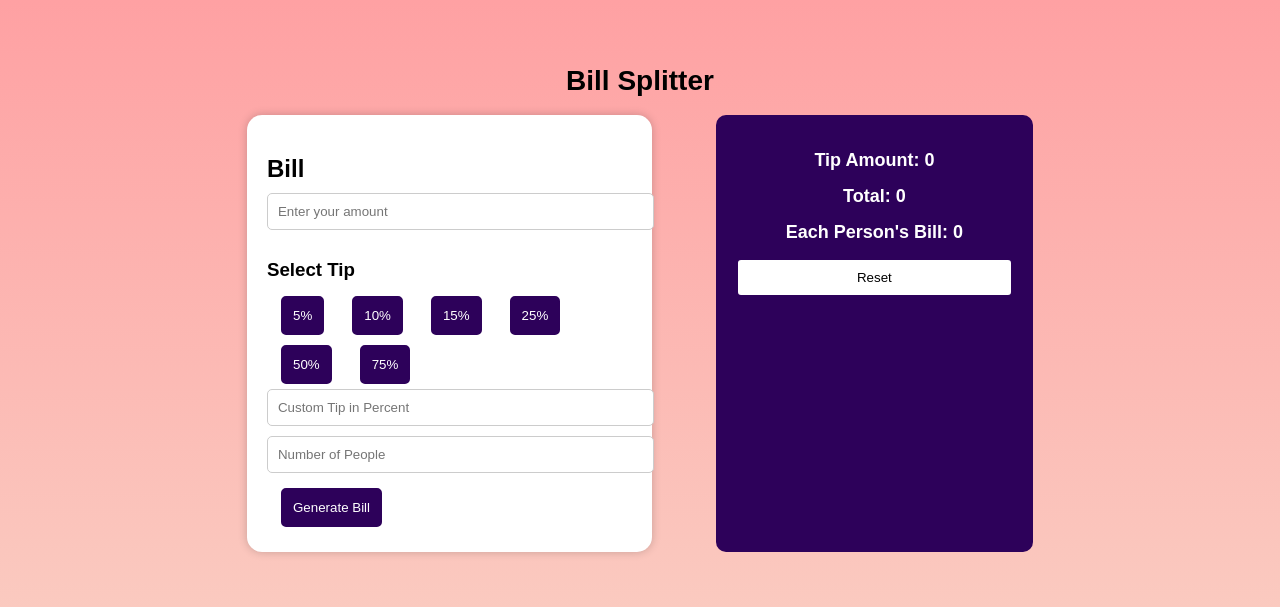
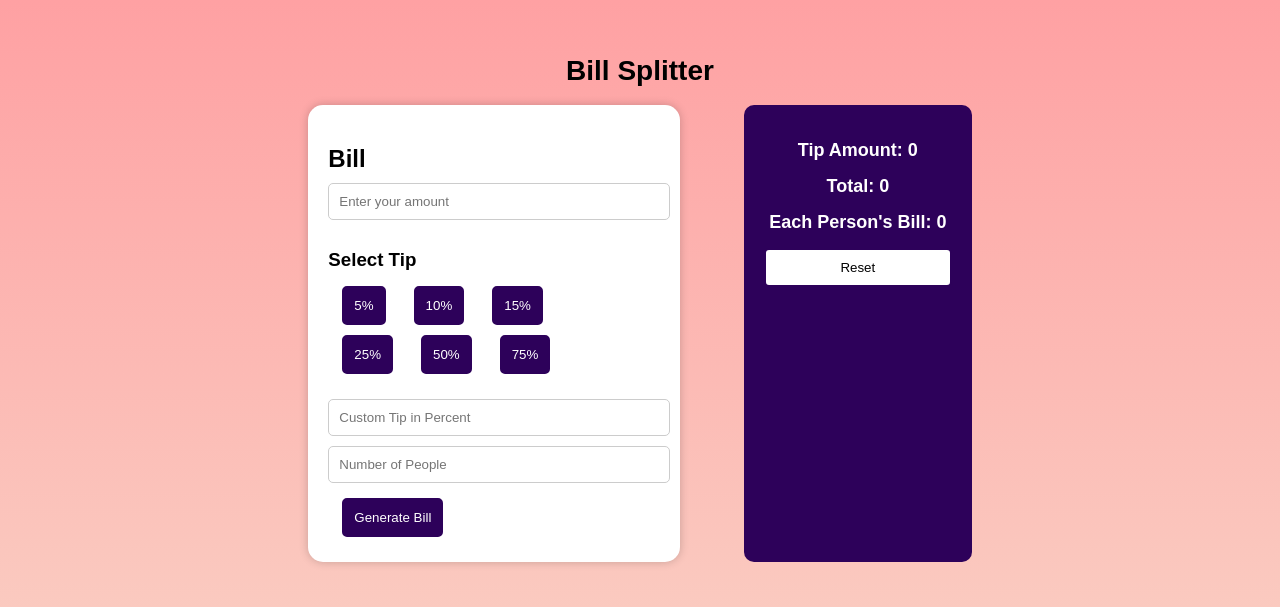
Before and after one commit to Deepesh-suiwal/Bill_Splitter, a React (Vite) app in the folder vite-project/: page / in a window 1280 px wide. Shown: the part 101-708 px from the top of the page. Built offline with nearby package versions, Linux system fonts and the light colour scheme.

Commit message:
done CSS

```diff
--- a/vite-project/src/App.css
+++ b/vite-project/src/App.css
@@ -6,6 +6,24 @@ body {
   align-items: center;
   height: 100vh;
   margin: 0;
+}
+.amount input {
+  width: 320px;
+}
+.customTip input {
+  width: 320px;
+}
+.PercentTip {
+  padding-bottom: 10px;
+}
+.totalPerson input {
+  width: 320px;
+}
+.PercentTip {
+  margin-bottom: 10px;
+}
+.PercentTip {
+  width: 300px;
 }
 
 .inputs {
--- a/vite-project/src/App.jsx
+++ b/vite-project/src/App.jsx
@@ -98,9 +98,8 @@ function App() {
 
   return (
     <>
-      <div className="wrapper">
+      <div className="parent">
         <h1 className="heading">Bill Splitter</h1>
-        <div className="parent">
         <div className="BillSplitter">
           <div className="inputs">
             <div className="amount">
@@ -151,7 +150,6 @@ function App() {
           </div>
         </div>
       </div>
-      </div>
     </>
   );
 }
```
Lines whose indentation alone changed are shown as unchanged.
